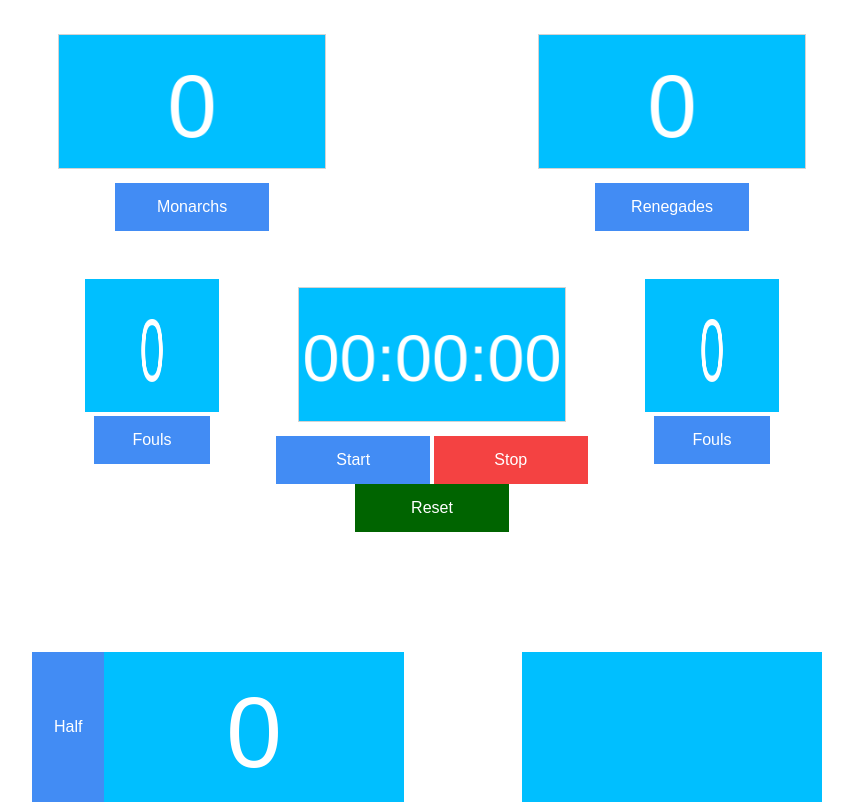
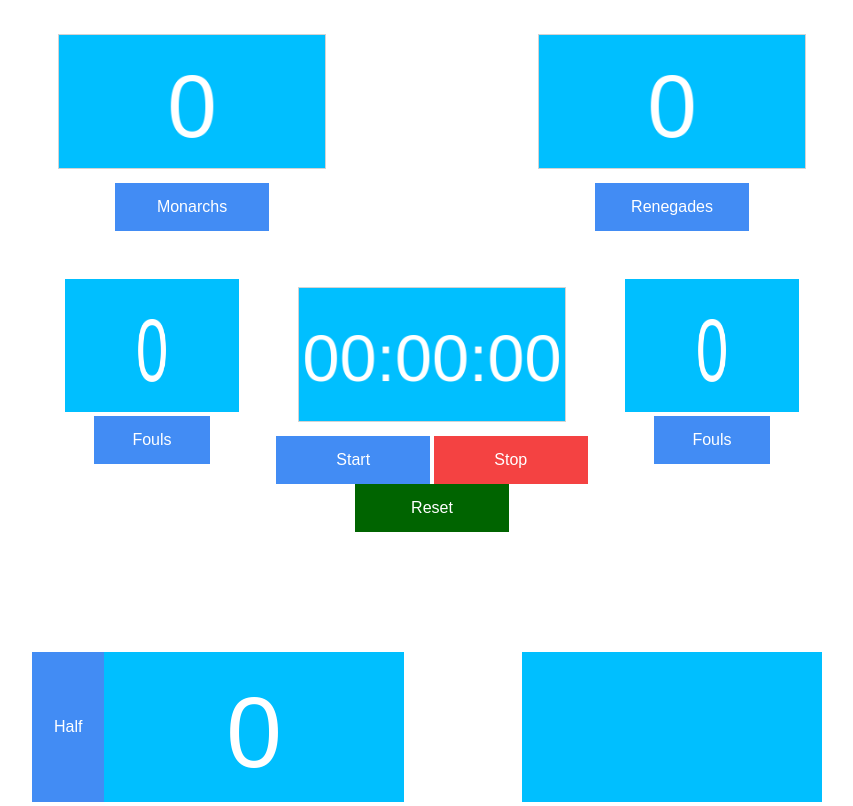
Before and after one commit to Combii/Project-Scoreboard, a plain HTML site: page web/index.html in a window 1280 px wide. Shown: the part 96-902 px from the top of the page, without its empty margins (208-1061 px from the left). Drawn offline with nearby package versions, Linux system fonts and the light colour scheme.

Commit message:
Made fouls look a little better

```diff
--- a/web/css/indexStylePage.css
+++ b/web/css/indexStylePage.css
@@ -22,7 +22,7 @@
 
 #fouls1,
 #fouls2{
-    width: 100pt;
+    width: 130pt;
     height: 100pt;
 }
 
```
